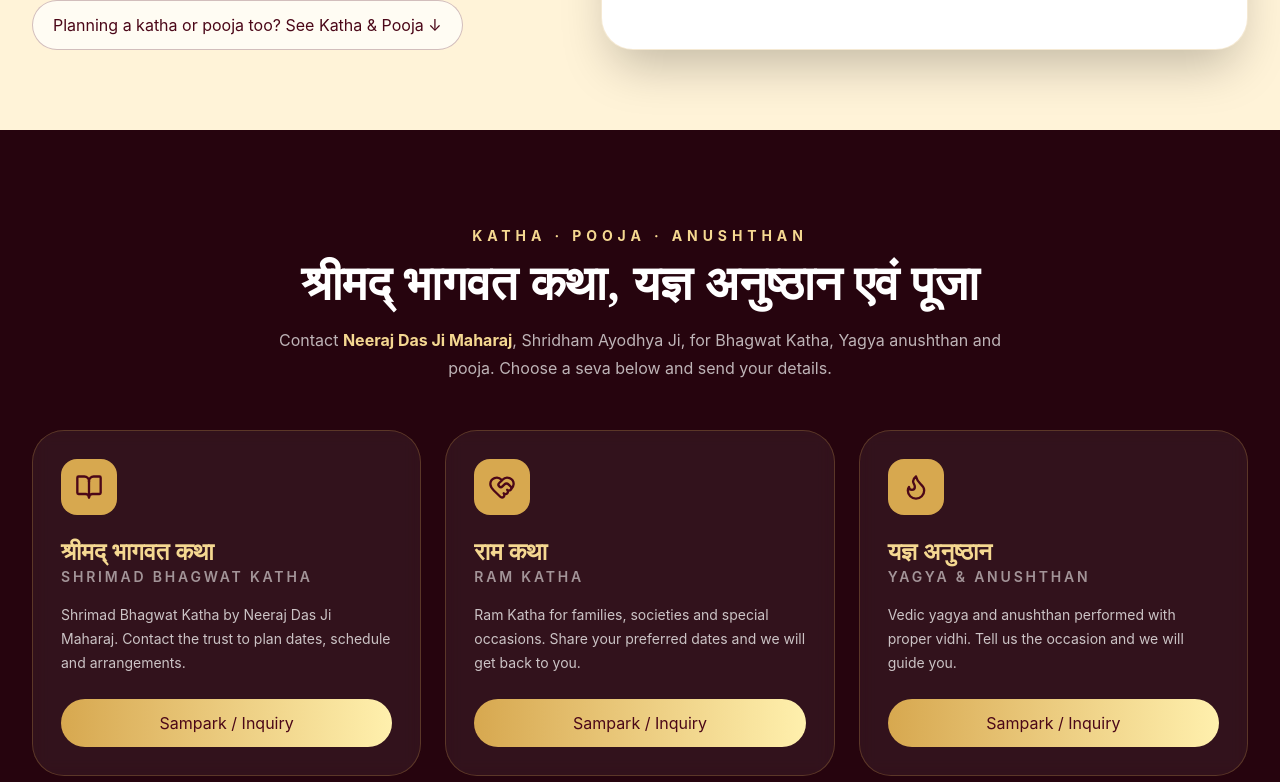
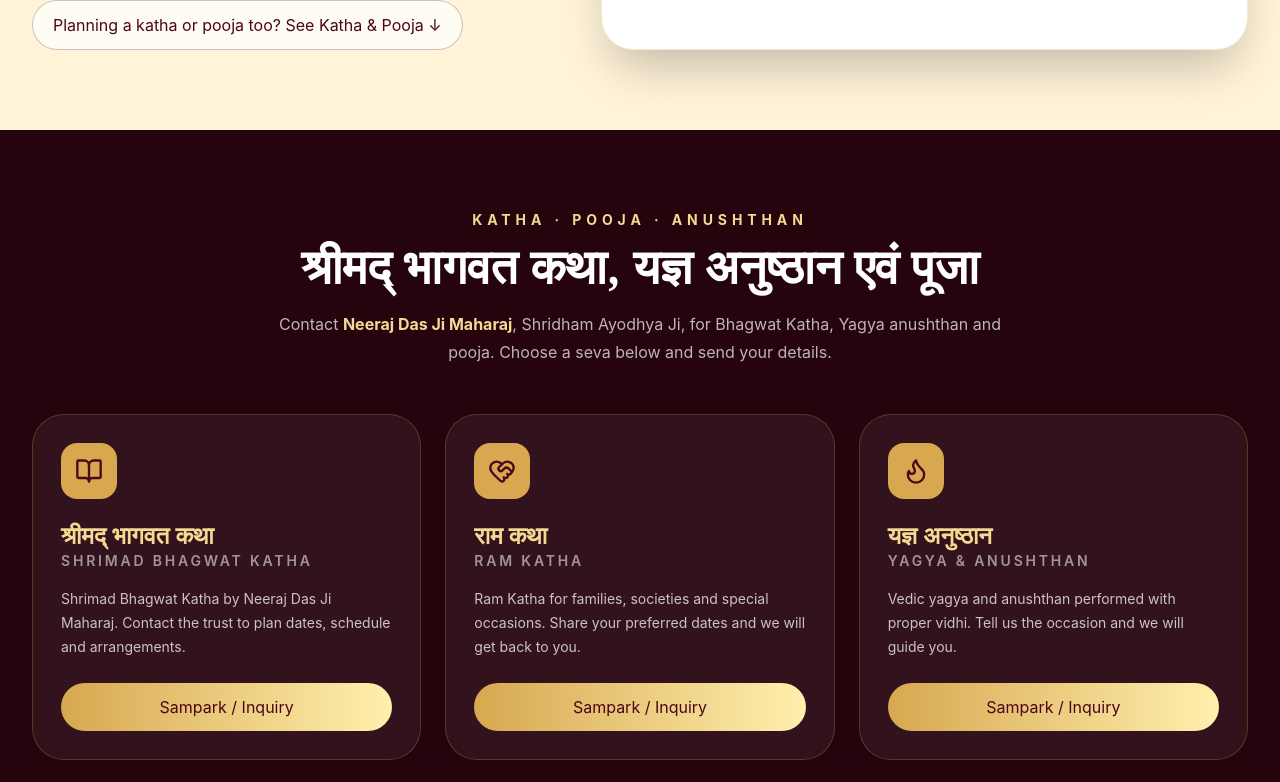
Before and after one commit to Raghuvarpalace/Shriramjankisewatrust, a React (Vite) app: page / in a window 1280 px wide. Shown: the part 2660-3442 px from the top of the page. Built offline with nearby package versions, Linux system fonts and the light colour scheme; no server answers; the database is empty.

Commit message:
Update SevaSection.tsx

```diff
--- a/src/components/SevaSection.tsx
+++ b/src/components/SevaSection.tsx
@@ -15,7 +15,7 @@ const ICONS: Record<SevaIcon, React.ElementType> = {
 
 export function SevaSection({ settings, onInquire }: { settings: Settings; onInquire: (seva: Seva) => void }) {
   return (
-    <section id="seva" className="bg-[#26040e] px-4 py-24 text-white sm:px-6 lg:px-8">
+    <section id="seva" className="scroll-mt-16 bg-[#26040e] px-4 py-20 text-white sm:px-6 lg:px-8">
       <div className="mx-auto max-w-7xl">
         <div className="mx-auto mb-12 max-w-3xl text-center">
           <p className="text-sm font-bold uppercase tracking-[0.35em] text-[#f5d891]">Katha · Pooja · Anushthan</p>
```
